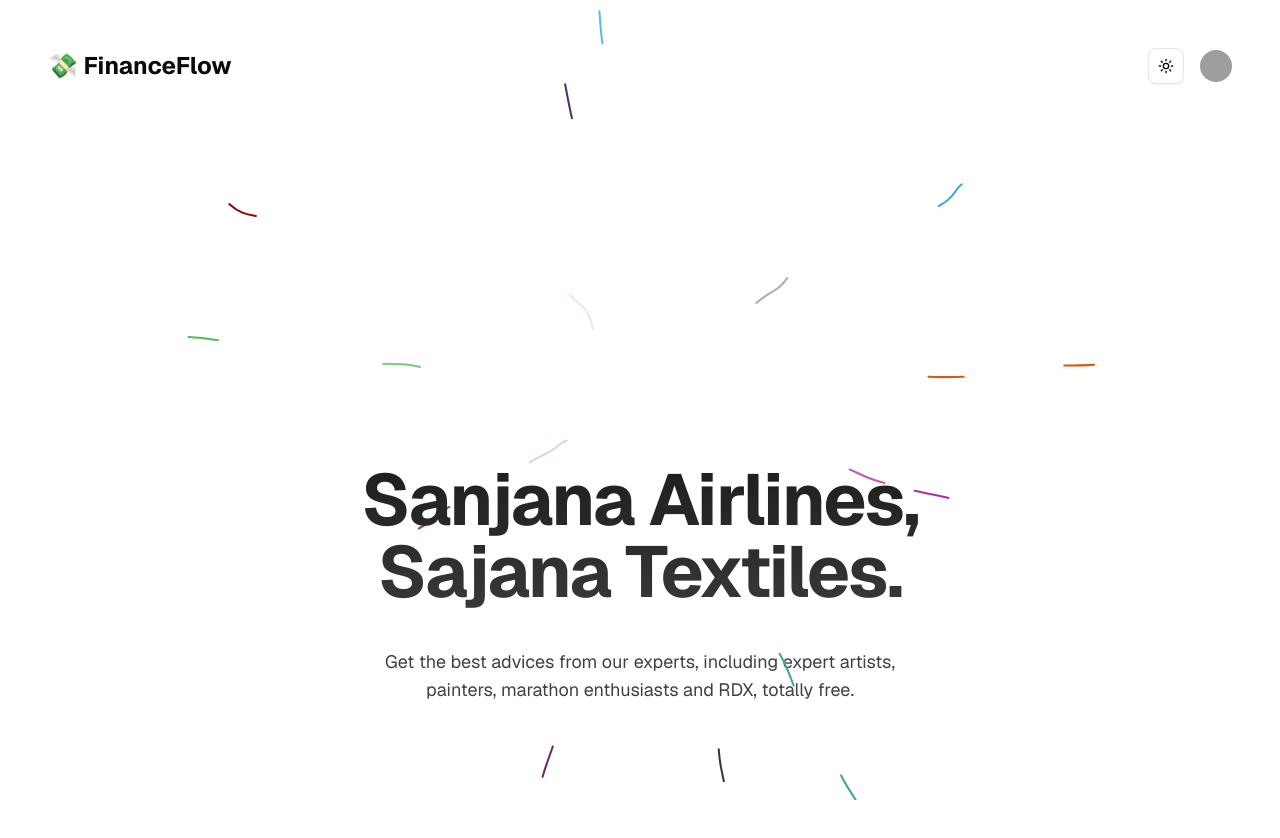
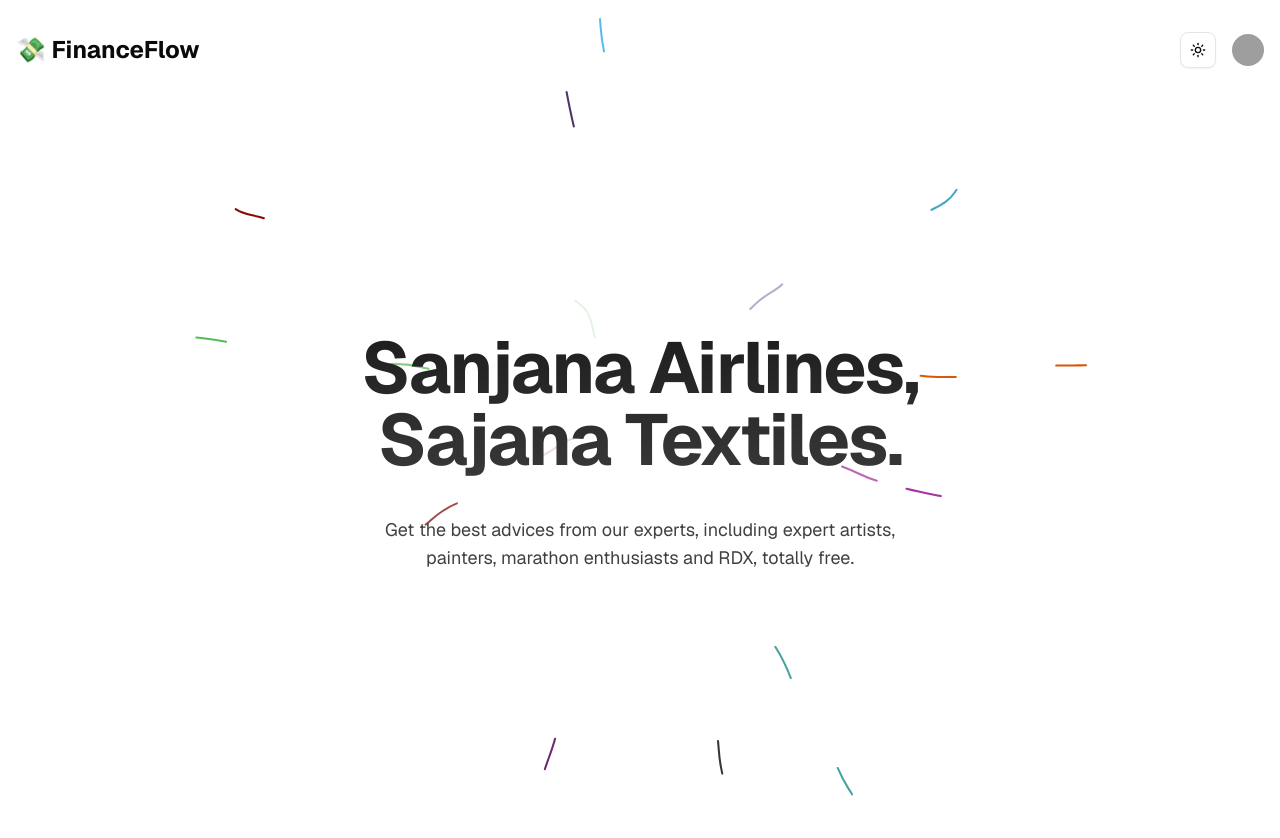
Before and after one commit to ibraSanusi/expensive-manager, a Next.js app: page / in a window 1280 px wide. Shown: the top 838 px of the page. Built offline with nearby package versions, Linux system fonts and the light colour scheme; grey boxes are pictures that could not be loaded.

Commit message:
feature: header dinamico

```diff
--- a/components/Header.tsx
+++ b/components/Header.tsx
@@ -1,14 +1,30 @@
-import React from "react";
+"use client";
+
+import React, { useEffect, useState } from "react";
 import { clsx } from "clsx";
 import { ModeToggle } from "@/components/mode-toggle";
 import { Avatar, AvatarFallback, AvatarImage } from "@/components/ui/avatar";
 import Link from "next/link";
 
 function Header() {
+  const [scrolled, setScrolled] = useState(false);
+
+  useEffect(() => {
+    const handleScroll = () => {
+      setScrolled(window.scrollY > 10);
+    };
+
+    window.addEventListener("scroll", handleScroll);
+    return () => window.removeEventListener("scroll", handleScroll);
+  }, []);
+
   return (
     <header
       className={clsx(
-        "flex w-full items-center justify-between bg-transparent p-4",
+        "fixed inset-x-0 top-0 z-10 flex items-center justify-between p-4 mt-4 max-w-7xl mx-auto transition-colors duration-300 rounded-xl",
+        scrolled
+          ? "bg-transparent/80 backdrop-blur-md outline outline-accent rounded-xl "
+          : "bg-transparent",
       )}
     >
       <Link href={"/"} className="text-2xl leading-none font-bold">
```
